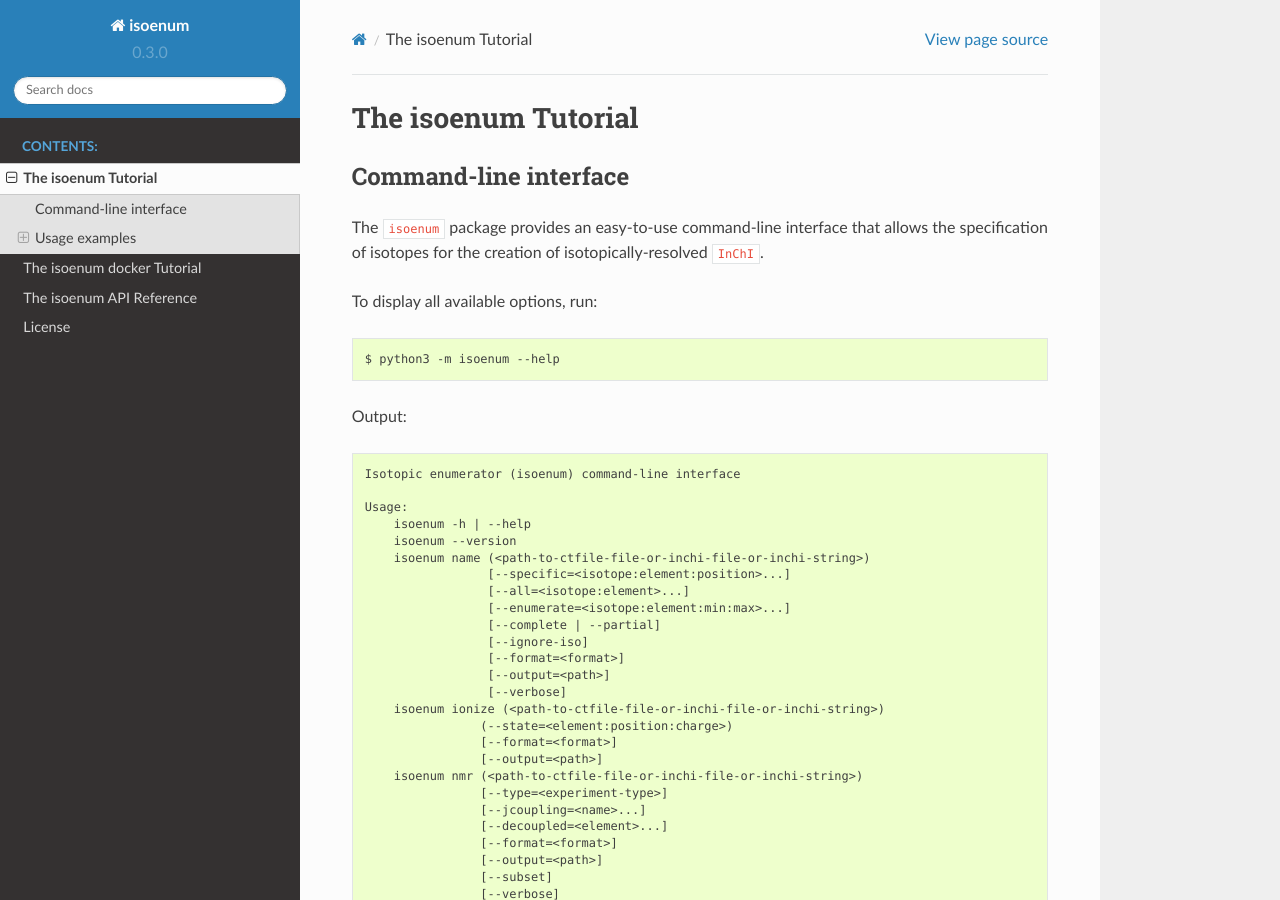
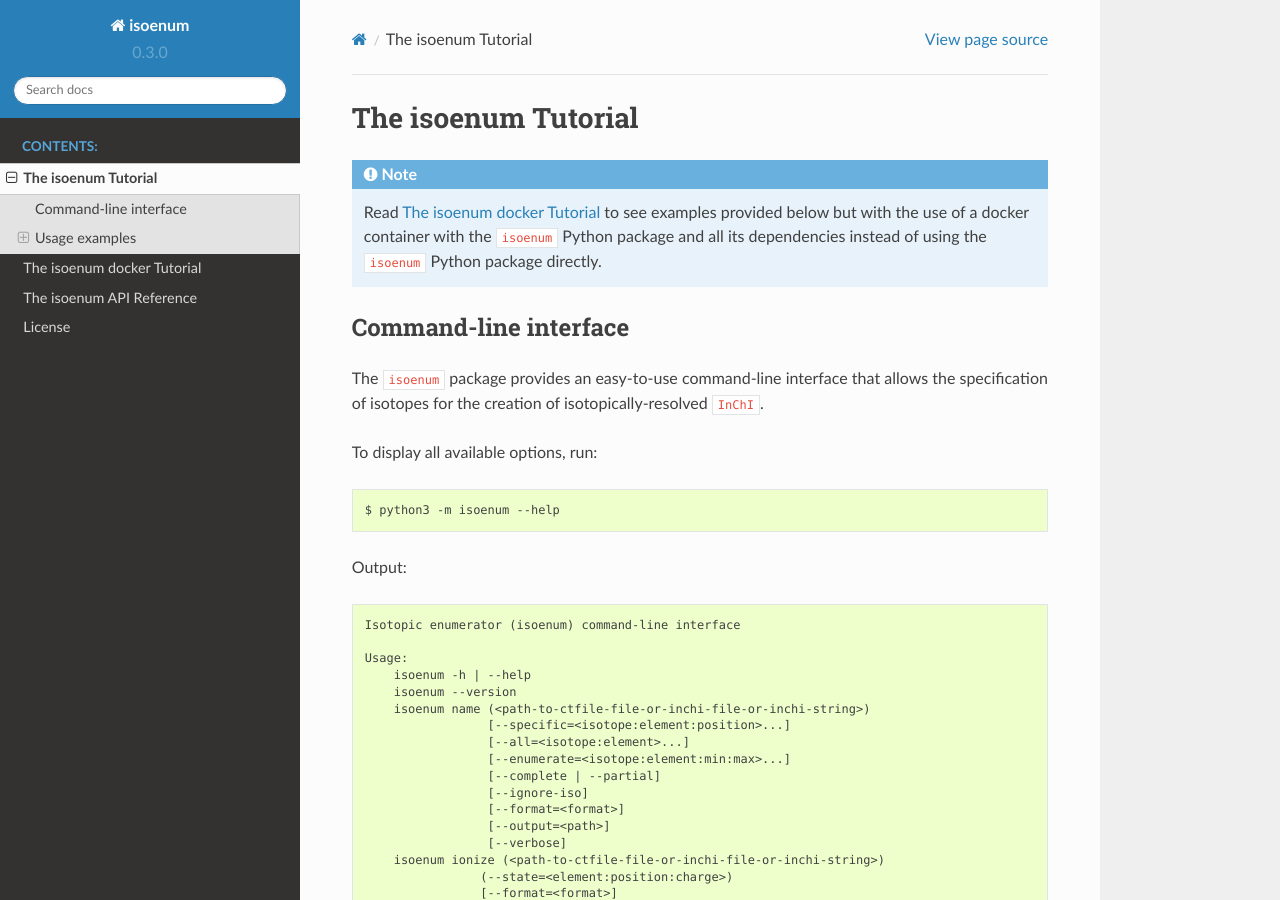
Before and after one commit to MoseleyBioinformaticsLab/isoenum, a Sphinx documentation site: the page built from docs/tutorial.rst, in a window 1280 px wide and 900 px high. Built offline with Sphinx 7.4.7 and the Read the Docs theme 2.0.0, drawn with Linux system fonts in a browser that asks for light colours; some of the changed text lies outside the part shown.

Commit message:
Docs: added link to docker examples.

```diff
--- a/docs/tutorial.rst
+++ b/docs/tutorial.rst
@@ -1,5 +1,11 @@
 The isoenum Tutorial
 ====================
+
+.. note::
+    Read :doc:`tutorial-docker` to see examples provided below
+    but with the use of a docker container with the ``isoenum`` Python
+    package and all its dependencies instead of using the
+    ``isoenum`` Python package directly.
 
 Command-line interface
 ~~~~~~~~~~~~~~~~~~~~~~
@@ -236,7 +242,7 @@ will have absolute mass "13").
 
 * To designate the isotope of a specific atom within a given ``Molfile``, use
   the ``-s`` or ``--specific`` option. For example, specify the second carbon
-  atom as carbon 13:
+  atom as carbon "13":
 
 .. code-block:: none
 
@@ -428,7 +434,7 @@ Output:
 
 * A minimum and maximum number can be set to limit ``InChI`` generation to desired minimum and maximum
   number of atoms of the specified element. For example, generate all possible ``InChI`` where the number of
-  carbon 13 atoms is in the range from 3 to 4:
+  carbon "13" atoms is in the range from 3 to 4:
 
 .. code-block:: none
 
@@ -544,7 +550,7 @@ Output:
 
 * It is also possible to combine the ``-e`` or ``--enumerate`` option for the same element but different
   isotopes (also note that we are not specifying minimum number in this example, it will be set to 0 by default).
-  For example, we want to generate ``InChI`` with up to 2 carbon 12 and up to 2 carbon 13:
+  For example, we want to generate ``InChI`` with up to 2 carbon "12" and up to 2 carbon "13":
 
 .. code-block:: none
 
```
